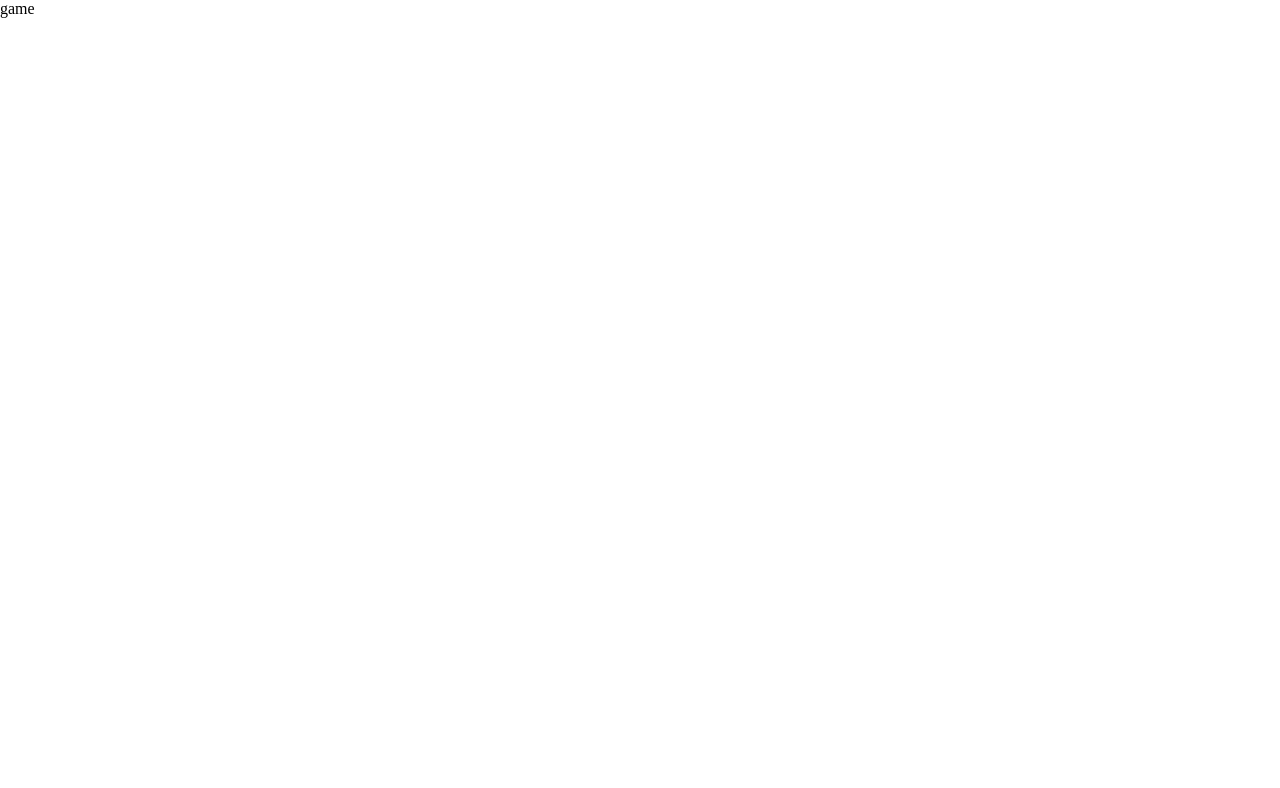
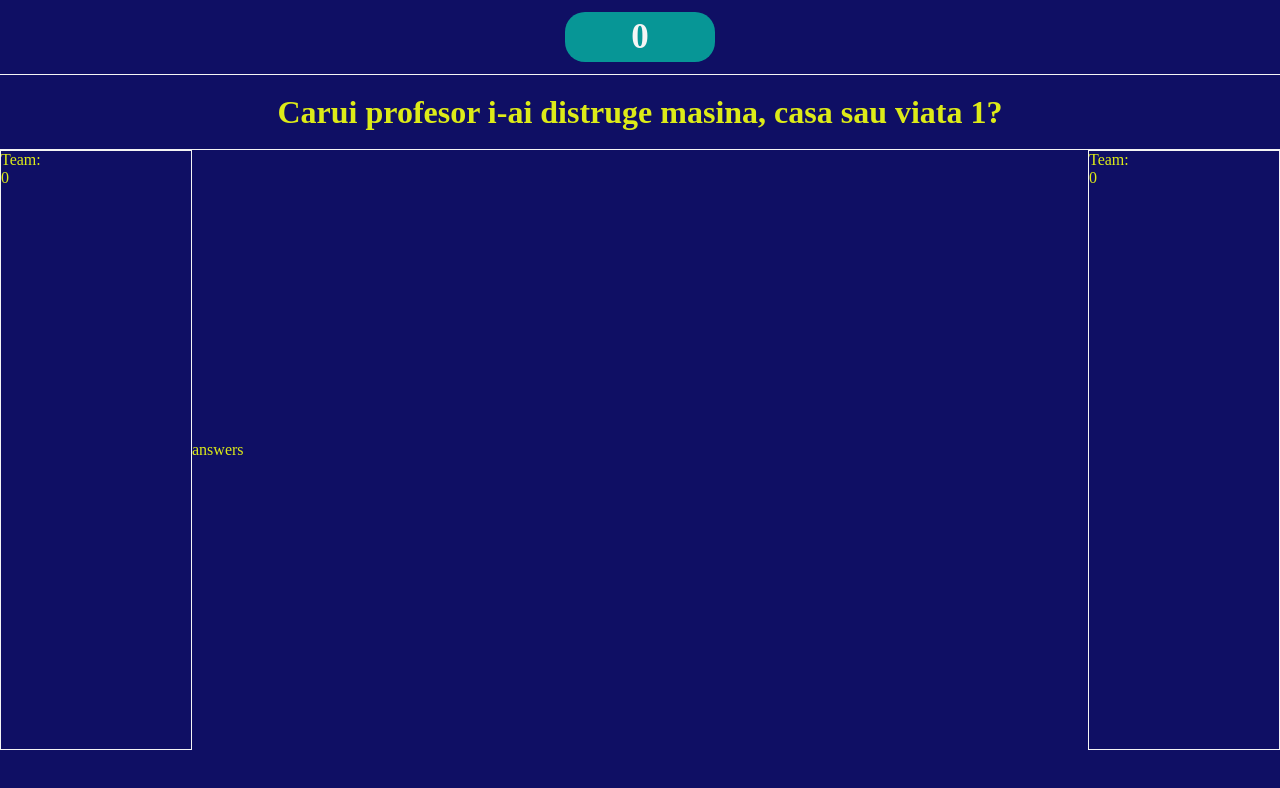
Before and after one commit to ParfeneDaniel/Ce-spun-romanii-advanced, a React (Vite) app in the folder client/: page /game in a window 1280 px wide. Shown: the top 788 px of the page. Built offline with nearby package versions, Linux system fonts and the light colour scheme.

Commit message:
setup game page

```diff
--- /dev/null
+++ b/client/src/components/GameAnswers.jsx
@@ -0,0 +1,10 @@
+
+const GameAnswers = () => {
+  return (
+    <div className="gameAnswers">
+      answers
+    </div>
+  )
+}
+
+export default GameAnswers
--- /dev/null
+++ b/client/src/components/GameController.jsx
@@ -0,0 +1,10 @@
+
+const GameController = () => {
+  return (
+    <div className="gameController">
+
+    </div>
+  )
+}
+
+export default GameController
--- /dev/null
+++ b/client/src/components/GameTeam.jsx
@@ -0,0 +1,21 @@
+import { useGameContext } from "../context/GameContext";
+
+const GameTeam = ({ numberOfTeam }) => {
+  const { team1, team2, pointsTeam1, pointsTeam2 } = useGameContext();
+  const teams = [team1, team2];
+  const teamsPoints = [pointsTeam1, pointsTeam2];
+  const currentTeam = teams[numberOfTeam - 1];
+  const currentPoints = teamsPoints[numberOfTeam - 1];
+  return (
+    <div className="gameTeam">
+      <div className="teamDetails">
+        <p>Team:</p>
+        <p>{currentTeam}</p>
+        <p>{currentPoints}</p>
+      </div>
+      <div className="imageContainer"></div>
+    </div>
+  );
+};
+
+export default GameTeam;
--- a/client/src/context/GameContext.jsx
+++ b/client/src/context/GameContext.jsx
@@ -10,6 +10,25 @@ export const GameContextProvider = ({ children }) => {
   const [round, setRound] = useState(1);
   const [team1, setTeam1] = useState("");
   const [team2, setTeam2] = useState("");
-  const value = { round, setRound, team1, setTeam1, team2, setTeam2 };
+  const [points, setPoints] = useState(0);
+  const [currentQuestion, setCurrentQuestion] = useState(0);
+  const [pointsTeam1, setPointsTeam1] = useState(0)
+  const [pointsTeam2, setPointsTeam2] = useState(0)
+  const value = {
+    round,
+    setRound,
+    team1,
+    setTeam1,
+    team2,
+    setTeam2,
+    points,
+    setPoints,
+    currentQuestion,
+    setCurrentQuestion,
+    pointsTeam1,
+    setPointsTeam1,
+    pointsTeam2,
+    setPointsTeam2,
+  };
   return <GameContext.Provider value={value}>{children}</GameContext.Provider>;
 };
--- a/client/src/data.js
+++ b/client/src/data.js
@@ -1,6 +1,117 @@
 export const data = [
   {
-    question: "Carui profesor i-ai distruge masina, casa sau viata",
+    question: "Carui profesor i-ai distruge masina, casa sau viata 1?",
+    answers: [
+      {
+        answer: "Vaida",
+        points: 30,
+      },
+      {
+        answer: "Monica Bulzan",
+        points: 20,
+      },
+      {
+        answer: "Postelnicu",
+        points: 10,
+      },
+      {
+        answer: "Ciordan",
+        points: 10,
+      },
+      {
+        answer: "Tiu",
+        points: 10,
+      },
+      {
+        answer: "Cismas",
+        points: 10,
+      },
+      {
+        answer: "Badescu",
+        points: 5,
+      },
+      {
+        answer: "Deta",
+        points: 5,
+      },
+    ],
+  },
+  {
+    question: "Carui profesor i-ai distruge masina, casa sau viata 2?",
+    answers: [
+      {
+        answer: "Vaida",
+        points: 30,
+      },
+      {
+        answer: "Monica Bulzan",
+        points: 20,
+      },
+      {
+        answer: "Postelnicu",
+        points: 10,
+      },
+      {
+        answer: "Ciordan",
+        points: 10,
+      },
+      {
+        answer: "Tiu",
+        points: 10,
+      },
+      {
+        answer: "Cismas",
+        points: 10,
+      },
+      {
+        answer: "Badescu",
+        points: 5,
+      },
+      {
+        answer: "Deta",
+        points: 5,
+      },
+    ],
+  },
+  {
+    question: "Carui profesor i-ai distruge masina, casa sau viata 3?",
+    answers: [
+      {
+        answer: "Vaida",
+        points: 30,
+      },
+      {
+        answer: "Monica Bulzan",
+        points: 20,
+      },
+      {
+        answer: "Postelnicu",
+        points: 10,
+      },
+      {
+        answer: "Ciordan",
+        points: 10,
+      },
+      {
+        answer: "Tiu",
+        points: 10,
+      },
+      {
+        answer: "Cismas",
+        points: 10,
+      },
+      {
+        answer: "Badescu",
+        points: 5,
+      },
+      {
+        answer: "Deta",
+        points: 5,
+      },
+    ],
+  },
+  {
+    question: "Carui profesor i-ai distruge masina, casa sau viata 4?",
     answers: [
       {
         answer: "Vaida",
--- a/client/src/index.css
+++ b/client/src/index.css
@@ -61,3 +61,54 @@
   padding-left: 20px;
   padding-right: 20px;
 }
+
+.gameBackround {
+  width: 100vw;
+  height: 100vh;
+  background-color: rgb(15, 15, 100);
+  color: rgb(221, 235, 24);
+}
+
+.gameBackround .points {
+  height: 75px;
+  border-bottom: 1px solid whitesmoke;
+  align-content: center;
+  text-align: center;
+  display: flex;
+  align-items: center;
+  justify-content: center;
+}
+
+.gameBackround .points h2 {
+  width: 150px;
+  height: 50px;
+  background-color: rgb(7, 150, 150);
+  text-align: center;
+  align-content: center;
+  color: whitesmoke;
+  border-radius: 20px;
+  font-size: 35px;
+}
+
+.gameBackround h1 {
+  height: 75px;
+  border-bottom: 1px solid whitesmoke;
+  text-align: center;
+  align-content: center;
+}
+
+.mainGame {
+  display: flex;
+  align-items: center;
+  justify-content: center;
+}
+
+.gameTeam {
+  width: 15%;
+  height: 600px;
+  border: 1px solid whitesmoke;
+}
+
+.gameAnswers {
+    width: 70%;
+}
--- a/client/src/pages/Game.jsx
+++ b/client/src/pages/Game.jsx
@@ -1,10 +1,25 @@
+import GameAnswers from "../components/GameAnswers";
+import GameController from "../components/GameController";
+import GameTeam from "../components/GameTeam";
+import { useGameContext } from "../context/GameContext";
+import { data } from "../data";
 
 const Game = () => {
+  const { points, currentQuestion } = useGameContext();
   return (
-    <div>
-      game
+    <div className="gameBackround">
+      <div className="points">
+        <h2>{points}</h2>
+      </div>
+      <h1>{data[currentQuestion].question}</h1>
+      <div className="mainGame">
+        <GameTeam numberOfTeam={1} />
+        <GameAnswers />
+        <GameTeam numberOfTeam={2} />
+      </div>
+      <GameController />
     </div>
-  )
-}
+  );
+};
 
-export default Game
+export default Game;
```
Also changed, not shown: client/src/assets/Red_X.svg.png (added). Lines whose indentation alone changed are shown as unchanged.
